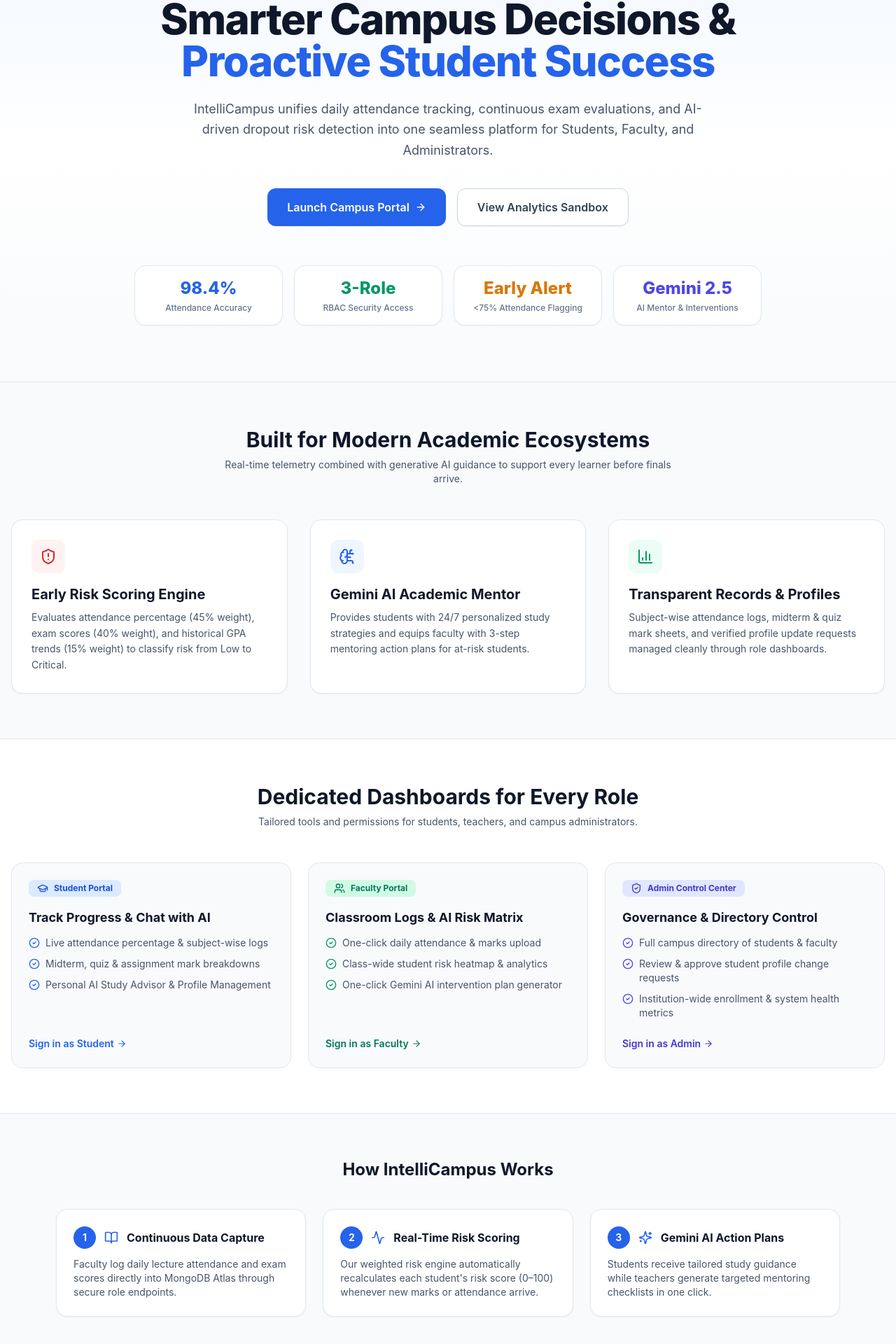
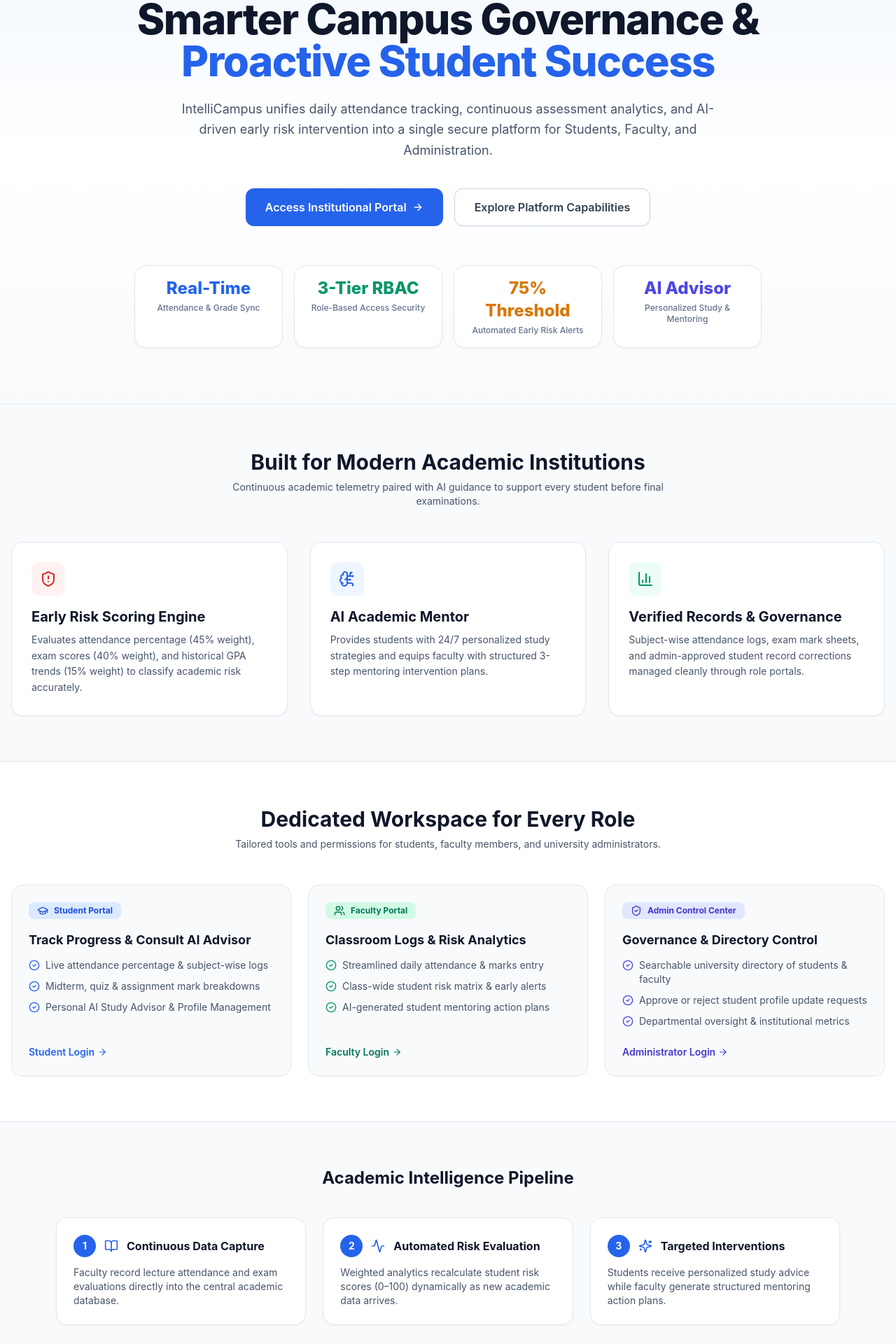
Before and after one commit to avya1423/intellicampus, a React (Vite) app: page / in a window 1280 px wide. Shown: the part 202-2122 px from the top of the page at 70% size. Built offline with nearby package versions, Linux system fonts and the light colour scheme; no server answers; the HTML template or start-up script is replaced by a standard one.

Commit message:
Revise Home page content and user role links
Updated text and links to reflect new branding and functionality. Enhanced descriptions for clarity and consistency across user roles.

```diff
--- a/src/pages/Home.tsx
+++ b/src/pages/Home.tsx
@@ -15,8 +15,13 @@ import {
 } from "lucide-react";
 import { Navbar } from "../components/Navbar";
 import { Footer } from "../components/Footer";
+import { useAuth } from "../auth/AuthContext";
 
 export const Home: React.FC = () => {
+  const { user } = useAuth();
+  const dashboardPath =
+    user?.role === "admin" ? "/admin" : user?.role === "teacher" ? "/teacher" : "/student";
+
   return (
     <div className="min-h-screen flex flex-col bg-slate-50">
       <Navbar />
@@ -25,47 +30,47 @@ export const Home: React.FC = () => {
       <section className="bg-gradient-to-b from-blue-50 via-white to-slate-50 border-b border-slate-200 py-20 px-4">
         <div className="max-w-6xl mx-auto text-center">
           <div className="inline-flex items-center gap-2 px-4 py-1.5 rounded-full bg-blue-100/80 border border-blue-200 text-blue-700 text-xs font-semibold mb-6">
-            <Sparkles className="w-3.5 h-3.5" /> Powered by Google Gemini AI & Predictive Campus Analytics
+            <Sparkles className="w-3.5 h-3.5" /> Enterprise Academic Intelligence & Predictive Analytics
           </div>
           <h1 className="text-4xl sm:text-6xl font-extrabold tracking-tight text-slate-900 mb-6 leading-tight">
-            Smarter Campus Decisions & <br className="hidden sm:inline" />
+            Smarter Campus Governance & <br className="hidden sm:inline" />
             <span className="text-blue-600">Proactive Student Success</span>
           </h1>
           <p className="text-lg text-slate-600 max-w-3xl mx-auto mb-10 leading-relaxed">
-            IntelliCampus unifies daily attendance tracking, continuous exam evaluations, and AI-driven dropout risk detection into one seamless platform for Students, Faculty, and Administrators.
+            IntelliCampus unifies daily attendance tracking, continuous assessment analytics, and AI-driven early risk intervention into a single secure platform for Students, Faculty, and Administration.
           </p>
           <div className="flex flex-wrap justify-center gap-4">
             <Link
-              to="/login"
+              to={user ? dashboardPath : "/login"}
               className="inline-flex items-center gap-2 px-7 py-3.5 rounded-xl bg-blue-600 hover:bg-blue-700 font-semibold text-white shadow-sm transition"
             >
-              Launch Campus Portal <ArrowRight className="w-4 h-4" />
+              {user ? "Go to My Dashboard" : "Access Institutional Portal"} <ArrowRight className="w-4 h-4" />
             </Link>
             <Link
-              to="/demo"
+              to="/features"
               className="px-7 py-3.5 rounded-xl bg-white hover:bg-slate-50 font-semibold text-slate-700 border border-slate-300 shadow-sm transition"
             >
-              View Analytics Sandbox
+              Explore Platform Capabilities
             </Link>
           </div>
 
-          {/* Quick Campus Metrics Strip */}
+          {/* Institutional Metrics */}
           <div className="mt-14 grid grid-cols-2 md:grid-cols-4 gap-4 max-w-4xl mx-auto">
             <div className="bg-white p-4 rounded-2xl border border-slate-200 shadow-sm">
-              <p className="text-2xl font-extrabold text-blue-600">98.4%</p>
-              <p className="text-xs font-medium text-slate-500 mt-1">Attendance Accuracy</p>
+              <p className="text-2xl font-extrabold text-blue-600">Real-Time</p>
+              <p className="text-xs font-medium text-slate-500 mt-1">Attendance & Grade Sync</p>
             </div>
             <div className="bg-white p-4 rounded-2xl border border-slate-200 shadow-sm">
-              <p className="text-2xl font-extrabold text-emerald-600">3-Role</p>
-              <p className="text-xs font-medium text-slate-500 mt-1">RBAC Security Access</p>
+              <p className="text-2xl font-extrabold text-emerald-600">3-Tier RBAC</p>
+              <p className="text-xs font-medium text-slate-500 mt-1">Role-Based Access Security</p>
             </div>
             <div className="bg-white p-4 rounded-2xl border border-slate-200 shadow-sm">
-              <p className="text-2xl font-extrabold text-amber-600">Early Alert</p>
-              <p className="text-xs font-medium text-slate-500 mt-1">&lt;75% Attendance Flagging</p>
+              <p className="text-2xl font-extrabold text-amber-600">75% Threshold</p>
+              <p className="text-xs font-medium text-slate-500 mt-1">Automated Early Risk Alerts</p>
             </div>
             <div className="bg-white p-4 rounded-2xl border border-slate-200 shadow-sm">
-              <p className="text-2xl font-extrabold text-indigo-600">Gemini 2.5</p>
-              <p className="text-xs font-medium text-slate-500 mt-1">AI Mentor & Interventions</p>
+              <p className="text-2xl font-extrabold text-indigo-600">AI Advisor</p>
+              <p className="text-xs font-medium text-slate-500 mt-1">Personalized Study & Mentoring</p>
             </div>
           </div>
         </div>
@@ -74,38 +79,38 @@ export const Home: React.FC = () => {
       {/* Core Platform Capabilities */}
       <section className="max-w-7xl mx-auto px-4 py-16">
         <div className="text-center max-w-2xl mx-auto mb-12">
-          <h2 className="text-3xl font-bold text-slate-900">Built for Modern Academic Ecosystems</h2>
+          <h2 className="text-3xl font-bold text-slate-900">Built for Modern Academic Institutions</h2>
           <p className="text-slate-600 mt-2 text-sm">
-            Real-time telemetry combined with generative AI guidance to support every learner before finals arrive.
+            Continuous academic telemetry paired with AI guidance to support every student before final examinations.
           </p>
         </div>
 
         <div className="grid md:grid-cols-3 gap-8">
-          <div className="bg-white p-7 rounded-2xl border border-slate-200 shadow-sm hover:shadow-md transition">
+          <div className="bg-white p-7 rounded-2xl border border-slate-200 shadow-sm">
             <div className="w-12 h-12 rounded-xl bg-red-50 flex items-center justify-center mb-4">
               <ShieldAlert className="w-6 h-6 text-red-600" />
             </div>
             <h3 className="text-xl font-bold text-slate-900 mb-2">Early Risk Scoring Engine</h3>
             <p className="text-slate-600 text-sm leading-relaxed">
-              Evaluates attendance percentage (45% weight), exam scores (40% weight), and historical GPA trends (15% weight) to classify risk from Low to Critical.
+              Evaluates attendance percentage (45% weight), exam scores (40% weight), and historical GPA trends (15% weight) to classify academic risk accurately.
             </p>
           </div>
-          <div className="bg-white p-7 rounded-2xl border border-slate-200 shadow-sm hover:shadow-md transition">
+          <div className="bg-white p-7 rounded-2xl border border-slate-200 shadow-sm">
             <div className="w-12 h-12 rounded-xl bg-blue-50 flex items-center justify-center mb-4">
               <BrainCircuit className="w-6 h-6 text-blue-600" />
             </div>
-            <h3 className="text-xl font-bold text-slate-900 mb-2">Gemini AI Academic Mentor</h3>
+            <h3 className="text-xl font-bold text-slate-900 mb-2">AI Academic Mentor</h3>
             <p className="text-slate-600 text-sm leading-relaxed">
-              Provides students with 24/7 personalized study strategies and equips faculty with 3-step mentoring action plans for at-risk students.
+              Provides students with 24/7 personalized study strategies and equips faculty with structured 3-step mentoring intervention plans.
             </p>
           </div>
-          <div className="bg-white p-7 rounded-2xl border border-slate-200 shadow-sm hover:shadow-md transition">
+          <div className="bg-white p-7 rounded-2xl border border-slate-200 shadow-sm">
             <div className="w-12 h-12 rounded-xl bg-emerald-50 flex items-center justify-center mb-4">
               <BarChart3 className="w-6 h-6 text-emerald-600" />
             </div>
-            <h3 className="text-xl font-bold text-slate-900 mb-2">Transparent Records & Profiles</h3>
+            <h3 className="text-xl font-bold text-slate-900 mb-2">Verified Records & Governance</h3>
             <p className="text-slate-600 text-sm leading-relaxed">
-              Subject-wise attendance logs, midterm & quiz mark sheets, and verified profile update requests managed cleanly through role dashboards.
+              Subject-wise attendance logs, exam mark sheets, and admin-approved student record corrections managed cleanly through role portals.
             </p>
           </div>
         </div>
@@ -115,20 +120,19 @@ export const Home: React.FC = () => {
       <section className="bg-white border-y border-slate-200 py-16 px-4">
         <div className="max-w-7xl mx-auto">
           <div className="text-center max-w-2xl mx-auto mb-12">
-            <h2 className="text-3xl font-bold text-slate-900">Dedicated Dashboards for Every Role</h2>
+            <h2 className="text-3xl font-bold text-slate-900">Dedicated Workspace for Every Role</h2>
             <p className="text-slate-600 mt-2 text-sm">
-              Tailored tools and permissions for students, teachers, and campus administrators.
+              Tailored tools and permissions for students, faculty members, and university administrators.
             </p>
           </div>
 
           <div className="grid md:grid-cols-3 gap-6">
-            {/* Student Card */}
             <div className="bg-slate-50 p-6 rounded-2xl border border-slate-200 flex flex-col justify-between">
               <div>
                 <div className="inline-flex items-center gap-2 px-3 py-1 rounded-lg bg-blue-100 text-blue-700 text-xs font-bold mb-4">
                   <GraduationCap className="w-4 h-4" /> Student Portal
                 </div>
-                <h3 className="text-lg font-bold text-slate-900 mb-3">Track Progress & Chat with AI</h3>
+                <h3 className="text-lg font-bold text-slate-900 mb-3">Track Progress & Consult AI Advisor</h3>
                 <ul className="space-y-2.5 text-sm text-slate-600 mb-6">
                   <li className="flex items-start gap-2">
                     <CheckCircle2 className="w-4 h-4 text-blue-600 shrink-0 mt-0.5" />
@@ -145,38 +149,36 @@ export const Home: React.FC = () => {
                 </ul>
               </div>
               <Link to="/login" className="text-sm font-semibold text-blue-600 hover:underline inline-flex items-center gap-1">
-                Sign in as Student <ArrowRight className="w-3.5 h-3.5" />
+                Student Login <ArrowRight className="w-3.5 h-3.5" />
               </Link>
             </div>
 
-            {/* Teacher Card */}
             <div className="bg-slate-50 p-6 rounded-2xl border border-slate-200 flex flex-col justify-between">
               <div>
                 <div className="inline-flex items-center gap-2 px-3 py-1 rounded-lg bg-emerald-100 text-emerald-700 text-xs font-bold mb-4">
                   <Users className="w-4 h-4" /> Faculty Portal
                 </div>
-                <h3 className="text-lg font-bold text-slate-900 mb-3">Classroom Logs & AI Risk Matrix</h3>
+                <h3 className="text-lg font-bold text-slate-900 mb-3">Classroom Logs & Risk Analytics</h3>
                 <ul className="space-y-2.5 text-sm text-slate-600 mb-6">
                   <li className="flex items-start gap-2">
                     <CheckCircle2 className="w-4 h-4 text-emerald-600 shrink-0 mt-0.5" />
-                    One-click daily attendance & marks upload
+                    Streamlined daily attendance & marks entry
                   </li>
                   <li className="flex items-start gap-2">
                     <CheckCircle2 className="w-4 h-4 text-emerald-600 shrink-0 mt-0.5" />
-                    Class-wide student risk heatmap & analytics
+                    Class-wide student risk matrix & early alerts
                   </li>
                   <li className="flex items-start gap-2">
                     <CheckCircle2 className="w-4 h-4 text-emerald-600 shrink-0 mt-0.5" />
-                    One-click Gemini AI intervention plan generator
+                    AI-generated student mentoring action plans
                   </li>
                 </ul>
               </div>
               <Link to="/login" className="text-sm font-semibold text-emerald-700 hover:underline inline-flex items-center gap-1">
-                Sign in as Faculty <ArrowRight className="w-3.5 h-3.5" />
+                Faculty Login <ArrowRight className="w-3.5 h-3.5" />
               </Link>
             </div>
 
-            {/* Admin Card */}
             <div className="bg-slate-50 p-6 rounded-2xl border border-slate-200 flex flex-col justify-between">
               <div>
                 <div className="inline-flex items-center gap-2 px-3 py-1 rounded-lg bg-indigo-100 text-indigo-700 text-xs font-bold mb-4">
@@ -186,29 +188,29 @@ export const Home: React.FC = () => {
                 <ul className="space-y-2.5 text-sm text-slate-600 mb-6">
                   <li className="flex items-start gap-2">
                     <CheckCircle2 className="w-4 h-4 text-indigo-600 shrink-0 mt-0.5" />
-                    Full campus directory of students & faculty
+                    Searchable university directory of students & faculty
                   </li>
                   <li className="flex items-start gap-2">
                     <CheckCircle2 className="w-4 h-4 text-indigo-600 shrink-0 mt-0.5" />
-                    Review & approve student profile change requests
+                    Approve or reject student profile update requests
                   </li>
                   <li className="flex items-start gap-2">
                     <CheckCircle2 className="w-4 h-4 text-indigo-600 shrink-0 mt-0.5" />
-                    Institution-wide enrollment & system health metrics
+                    Departmental oversight & institutional metrics
                   </li>
                 </ul>
               </div>
               <Link to="/login" className="text-sm font-semibold text-indigo-700 hover:underline inline-flex items-center gap-1">
-                Sign in as Admin <ArrowRight className="w-3.5 h-3.5" />
+                Administrator Login <ArrowRight className="w-3.5 h-3.5" />
               </Link>
             </div>
           </div>
         </div>
       </section>
 
-      {/* How It Works Pipeline */}
+      {/* Academic Workflow */}
       <section className="max-w-6xl mx-auto px-4 py-16">
-        <h2 className="text-2xl font-bold text-slate-900 text-center mb-10">How IntelliCampus Works</h2>
+        <h2 className="text-2xl font-bold text-slate-900 text-center mb-10">Academic Intelligence Pipeline</h2>
         <div className="grid md:grid-cols-3 gap-6">
           <div className="bg-white p-6 rounded-2xl border border-slate-200 shadow-sm">
             <div className="flex items-center gap-3 mb-3">
@@ -217,27 +219,27 @@ export const Home: React.FC = () => {
               <h4 className="font-bold text-slate-900">Continuous Data Capture</h4>
             </div>
             <p className="text-sm text-slate-600">
-              Faculty log daily lecture attendance and exam scores directly into MongoDB Atlas through secure role endpoints.
+              Faculty record lecture attendance and exam evaluations directly into the central academic database.
             </p>
           </div>
           <div className="bg-white p-6 rounded-2xl border border-slate-200 shadow-sm">
             <div className="flex items-center gap-3 mb-3">
               <span className="w-8 h-8 rounded-full bg-blue-600 text-white font-bold flex items-center justify-center text-sm">2</span>
               <Activity className="w-5 h-5 text-blue-600" />
-              <h4 className="font-bold text-slate-900">Real-Time Risk Scoring</h4>
+              <h4 className="font-bold text-slate-900">Automated Risk Evaluation</h4>
             </div>
             <p className="text-sm text-slate-600">
-              Our weighted risk engine automatically recalculates each student's risk score (0–100) whenever new marks or attendance arrive.
+              Weighted analytics recalculate student risk scores (0–100) dynamically as new academic data arrives.
             </p>
           </div>
           <div className="bg-white p-6 rounded-2xl border border-slate-200 shadow-sm">
             <div className="flex items-center gap-3 mb-3">
               <span className="w-8 h-8 rounded-full bg-blue-600 text-white font-bold flex items-center justify-center text-sm">3</span>
               <Sparkles className="w-5 h-5 text-blue-600" />
-              <h4 className="font-bold text-slate-900">Gemini AI Action Plans</h4>
+              <h4 className="font-bold text-slate-900">Targeted Interventions</h4>
             </div>
             <p className="text-sm text-slate-600">
-              Students receive tailored study guidance while teachers generate targeted mentoring checklists in one click.
+              Students receive personalized study advice while faculty generate structured mentoring action plans.
             </p>
           </div>
         </div>
```
